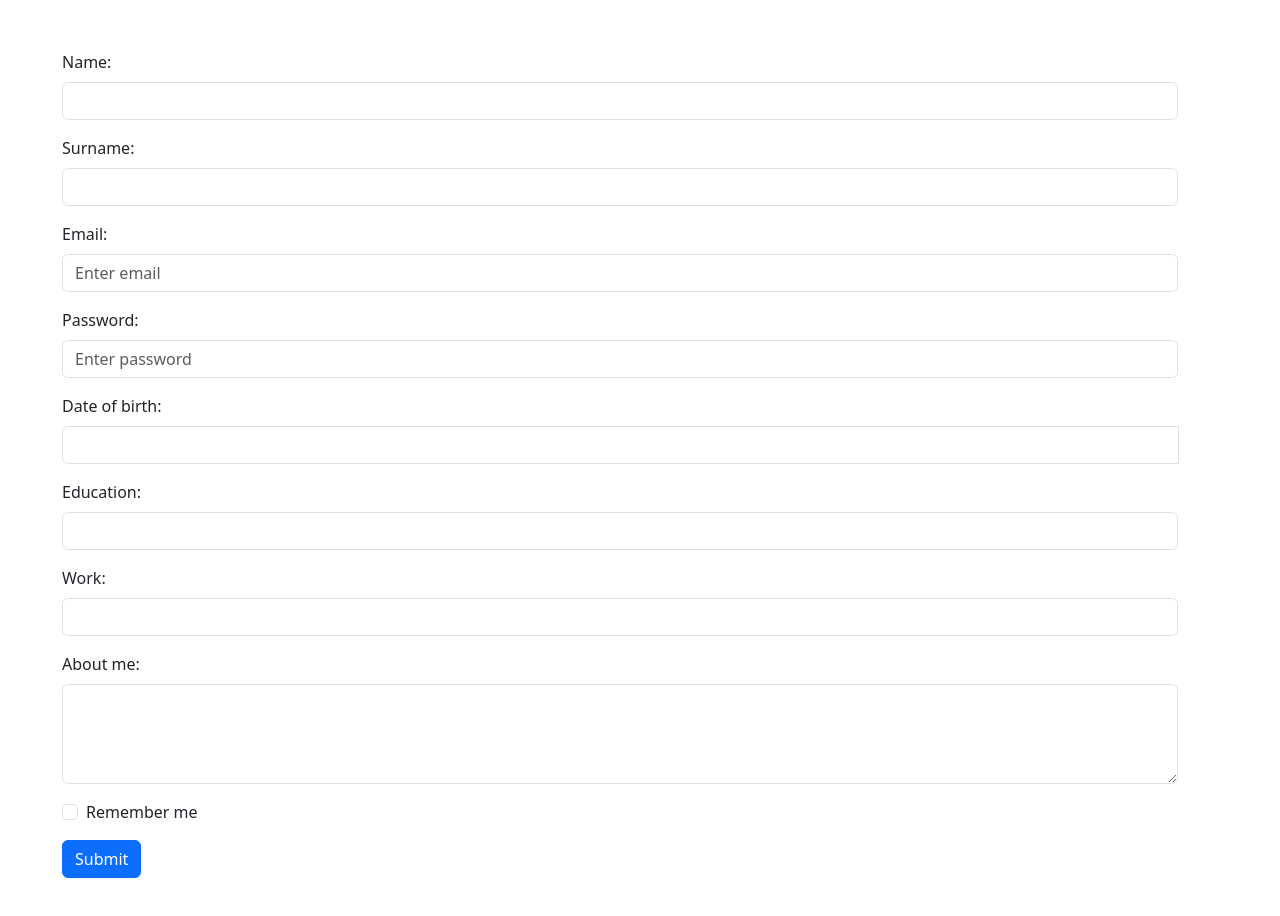
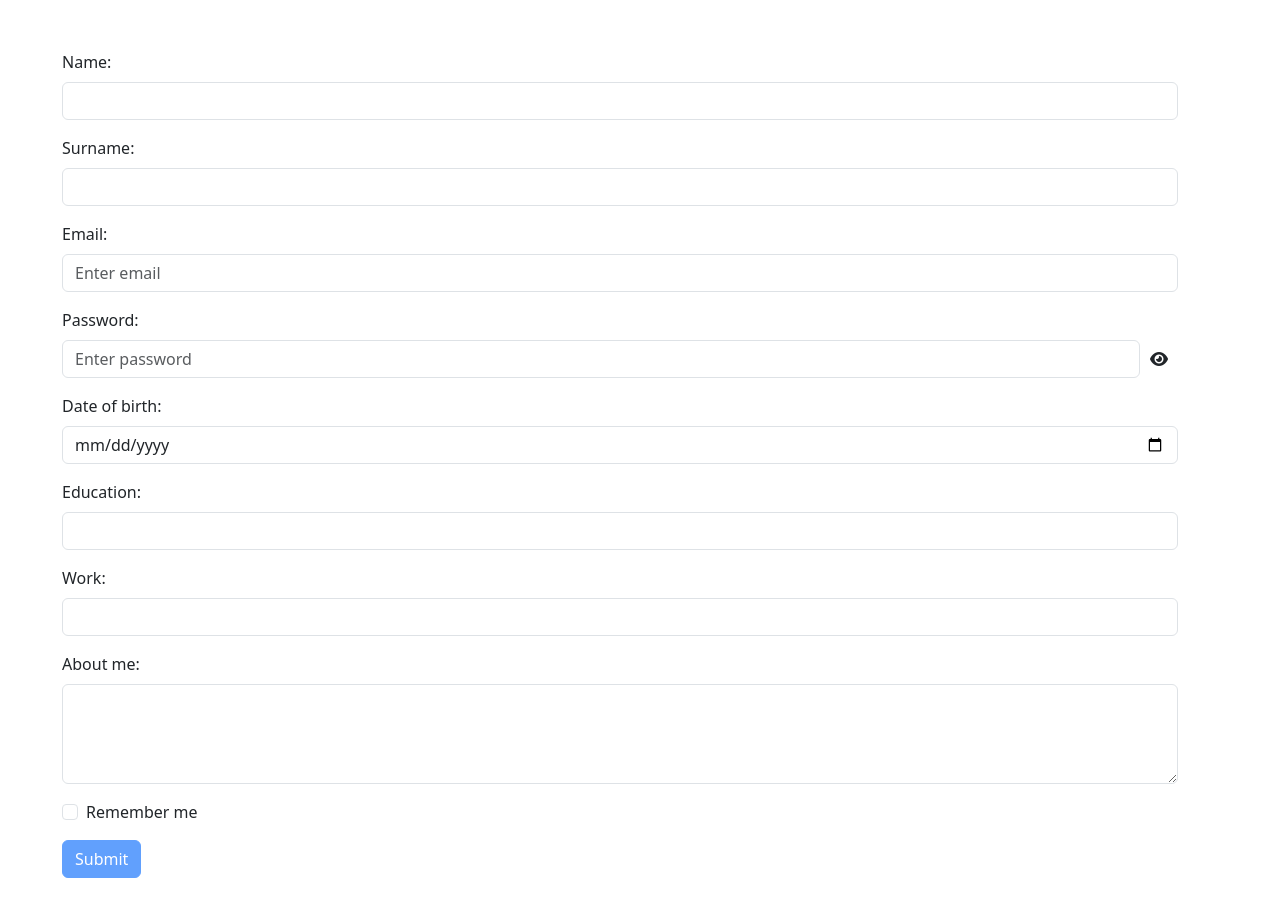
Before and after one commit to Nemanja1996S/Social-web, an Angular app: page /registry in a window 1280 px wide. Shown: the top 916 px of the page. Built offline with nearby package versions, Linux system fonts and the light colour scheme.

Commit message:
Registration component & validators

```diff
--- a/src/app/registration/registration.component.html
+++ b/src/app/registration/registration.component.html
@@ -1,41 +1,64 @@
-<form action="/action_page.php">
+<form [formGroup]="registryFormGroup" (ngSubmit)="$event.preventDefault(); submitForm()">
     <div class="mb-3 mt-3">
         <label class="form-label">Name:</label>
-        <input type="text" class="form-control">
+        <input type="text" class="form-control" formControlName="nameFormControl">
+        <div *ngIf="this.registryFormGroup.get('nameFormControl')?.invalid &&
+        this.registryFormGroup.get('nameFormControl')?.touched ">
+            <small class="text-danger"
+            *ngIf="this.registryFormGroup.get('nameFormControl')?.hasError('required')">Name is required</small>
+        </div>
     </div>
     <div class="mb-3">
         <label class="form-label">Surname:</label>
-        <input type="text" class="form-control">
+        <input type="text" class="form-control" formControlName="surnameFormControl">
+        <div *ngIf="this.registryFormGroup.get('surnameFormControl')?.invalid &&
+        this.registryFormGroup.get('surnameFormControl')?.touched ">
+            <small class="text-danger"
+            *ngIf="this.registryFormGroup.get('surnameFormControl')?.hasError('required')">Surname is required</small>
+        </div>
     </div>
-    <div class="mb-3 mt-3">
+    <div class="mb-3">
       <label class="form-label">Email:</label>
-      <input type="email" class="form-control" placeholder="Enter email" name="email">
+      <input type="email" class="form-control" placeholder="Enter email" name="email" formControlName="emailFormControl">
+      <div *ngIf="this.registryFormGroup.get('emailFormControl')?.invalid &&
+        this.registryFormGroup.get('emailFormControl')?.touched ">
+            <small class="text-danger"
+            *ngIf="this.registryFormGroup.get('emailFormControl')?.hasError('required')">Email is required</small>
+            <small class="text-danger"
+            *ngIf="this.registryFormGroup.get('emailFormControl')?.hasError('email')">Email is not valid</small>
+        </div>
     </div>
     <div class="mb-3">
         <label class="form-label">Password:</label>
-        <input type="password" class="form-control" placeholder="Enter password" name="pswd">
+        <div class="input-password">
+            <input [type]="this.visiblePassword? 'text' : 'password'" class="form-control input-password" placeholder="Enter password" name="pswd" formControlName="passwordFormControl">
+            <div class="d-flex" *ngIf="!this.visiblePassword else crossEye">
+            <i class="fa-solid fa-eye fa-align" (click)="togglePasswordText()"></i>
+            </div>
+            <ng-template #crossEye>
+                <div class="d-flex">
+                    <i class="fa-solid fa-eye-slash fa-align" (click)="togglePasswordText()"></i>
+                </div>
+            </ng-template>
+        </div>
     </div>
+
     <div class="mb-3">
         <label class="form-label">Date of birth:</label>
-        <div class="input-group date" data-provide="datepicker">
-            <input type="text" class="form-control">
-            <div class="input-group-addon">
-                <span class="glyphicon glyphicon-th"></span>
-            </div>
-        </div>
+        <input type="date" class="form-control" formControlName="dateFormControl">
     </div>
     <div class="mb-3">
         <label class="form-label">Education:</label>
-        <input type="text" class="form-control">
+        <input type="text" class="form-control" formControlName="educationFormControl">
     </div>
     <div class="mb-3">
         <label class="form-label">Work:</label>
-        <input type="text" class="form-control">
+        <input type="text" class="form-control" formControlName="workFormControl">
     </div>
     <div class="mb-3">
         <label class="form-label">About me:</label>
         <div class="form-floating">
-            <textarea class="form-control" style="height: 100px" ></textarea>
+            <textarea class="form-control" style="height: 100px" formControlName="aboutMeFormControl"></textarea>
         </div>
     </div>
     <div class="form-check mb-3">
@@ -43,5 +66,5 @@
         <input class="form-check-input" type="checkbox" name="remember"> Remember me
       </label>
     </div>
-    <button type="submit" class="btn btn-primary">Submit</button>
+    <button type="submit" class="btn btn-primary" [disabled]="this.registryFormGroup.invalid">Submit</button>
   </form>
--- a/src/app/registration/registration.component.scss
+++ b/src/app/registration/registration.component.scss
@@ -5,3 +5,12 @@
 input {
     flex-shrink: 1;
 }
+
+.input-password {
+    display: flex;
+    margin-right: 10px;
+}
+
+.fa-align{
+    align-self: center;
+}
--- a/src/app/registration/registration.component.ts
+++ b/src/app/registration/registration.component.ts
@@ -1,12 +1,35 @@
+import { NgIf } from '@angular/common';
 import { Component } from '@angular/core';
+import { FormControl, FormGroup, ReactiveFormsModule, Validators } from '@angular/forms';
 
 @Component({
   selector: 'registration',
   standalone: true,
-  imports: [],
+  imports: [ReactiveFormsModule, NgIf],
   templateUrl: './registration.component.html',
   styleUrl: './registration.component.scss'
 })
 export class RegistrationComponent {
 
+  visiblePassword : boolean = false;
+
+  registryFormGroup = new FormGroup({
+    nameFormControl: new FormControl('', Validators.required),
+    surnameFormControl: new FormControl('', Validators.required),
+    emailFormControl: new FormControl('', [Validators.required, Validators.email]),
+    passwordFormControl: new FormControl('', Validators.required),
+    dateFormControl: new FormControl(''),
+    educationFormControl: new FormControl(''),
+    workFormControl: new FormControl(''),
+    aboutMeFormControl: new FormControl(''),
+  });
+
+  submitForm(){
+    console.log(this.registryFormGroup.value);
+  }
+
+  togglePasswordText(){
+    this.visiblePassword = !this.visiblePassword;
+
+  }
 }
--- a/src/index.html
+++ b/src/index.html
@@ -11,5 +11,6 @@
 <body>
   <app-root></app-root>
   <script src="https://cdn.jsdelivr.net/npm/bootstrap@5.3.3/dist/js/bootstrap.bundle.min.js" integrity="sha384-YvpcrYf0tY3lHB60NNkmXc5s9fDVZLESaAA55NDzOxhy9GkcIdslK1eN7N6jIeHz" crossorigin="anonymous"></script>
+  <script src="https://kit.fontawesome.com/e103b06e0e.js" crossorigin="anonymous"></script>
 </body>
 </html>
```
